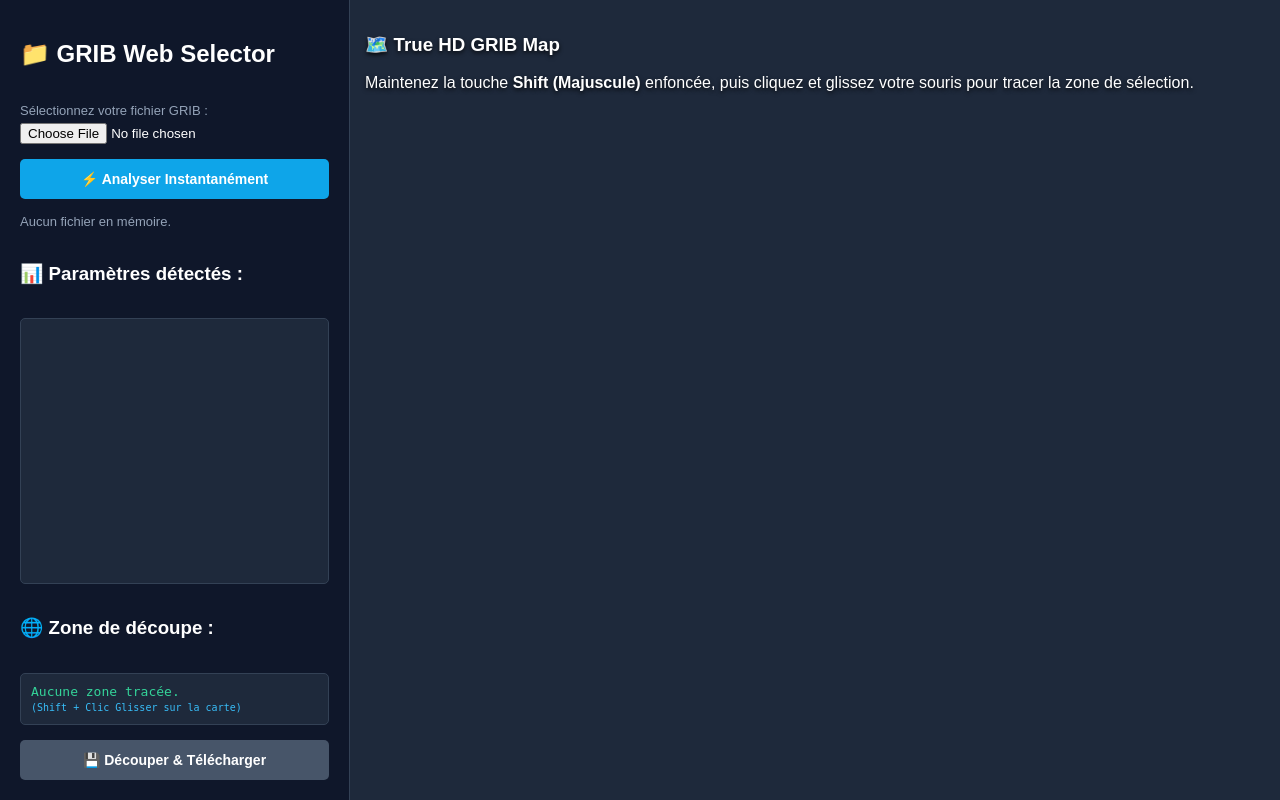
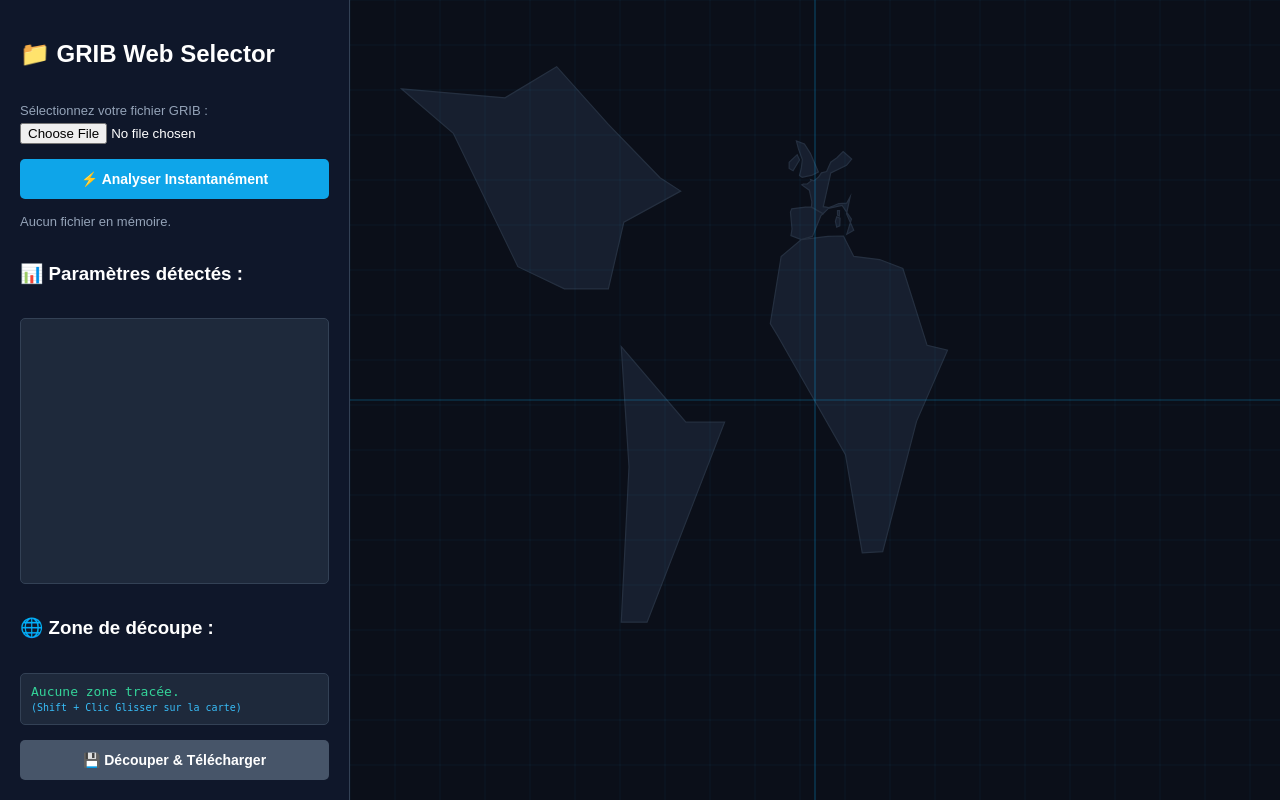
Before and after one commit to InWeatherWeTrust/grib-web-cropper, a Flask app: page / in a window 1280 px wide. Run offline with Flask 3, Linux system fonts and the light colour scheme; data that the repository does not hold is empty.

Commit message:
Update index.html

```diff
--- a/templates/index.html
+++ b/templates/index.html
@@ -2,11 +2,13 @@
 <html lang="fr">
 <head>
     <meta charset="UTF-8">
-    <title>GRIB Web Cropper Pro - HD Live Map</title>
+    <title>GRIB Web Cropper Pro - HD Map Offline</title>
     <style>
         body { margin:0; font-family: sans-serif; display: flex; height: 100vh; background: #0f172a; color: #fff; }
         #sidebar { width: 350px; padding: 20px; display: flex; flex-direction: column; gap: 15px; border-right: 1px solid #334155; box-sizing: border-box; background: #0f172a; }
-        #map { flex: 1; height: 100%; background: #1e293b; position: relative; cursor: crosshair; }
+        #map-container { flex: 1; height: 100%; position: relative; background: #0b0f19; overflow: hidden; }
+        #map-background { position: absolute; top:0; left:0; width:100%; height:100%; opacity:0.65; z-index:1; }
+        #grid-canvas { position: absolute; top:0; left:0; width:100%; height:100%; cursor: crosshair; z-index:2; }
         button { background: #0ea5e9; color: white; border: none; padding: 12px; border-radius: 5px; cursor: pointer; font-weight: bold; font-size: 14px; }
         button:hover { background: #0284c7; }
         button:disabled { background: #475569; cursor: not-allowed; }
@@ -21,88 +23,130 @@
 
     <div id="sidebar">
         <h2>📁 GRIB Web Selector</h2>
+
         <div style="display:flex; flex-direction:column; gap:5px;">
             <label style="font-size:13px; color:#94a3b8;">Sélectionnez votre fichier GRIB :</label>
             <input type="file" id="grib-file">
         </div>
+
         <button id="btn-load">⚡ Analyser Instantanément</button>
         <div id="status" style="color: #94a3b8; font-size: 13px;">Aucun fichier en mémoire.</div>
+
         <h3>📊 Paramètres détectés :</h3>
         <select id="param-list" multiple></select>
+
         <h3>🌐 Zone de découpe :</h3>
         <div id="coords-display" class="coords">Aucune zone tracée.<br><span style="font-size:10px;color:#38bdf8;">(Shift + Clic Glisser sur la carte)</span></div>
+
         <div id="progress-container" class="progress-box">
             <span style="font-size:12px; color:#34d399;" id="progress-text">Génération du fichier : 0%</span>
             <progress id="progress-bar" value="0" max="100"></progress>
         </div>
+
         <button id="btn-crop" disabled>💾 Découper & Télécharger</button>
     </div>
 
-    <div id="map">
-        <!-- Balise de transport d'image invisible pour contourner la sécurité Strict-Mode de Firefox -->
-        <img id="raw-map-source" src="{{ map_data_raw }}" style="display: none;">
+    <div id="map-container">
+        <canvas id="map-background"></canvas>
+        <canvas id="grid-canvas"></canvas>
+        <div id="selection-box" class="leaflet-zoom-box" style="display:none;"></div>
     </div>
     <script>
-        !function(t,e){"object"==typeof exports&&"undefined"!=typeof module?e(exports):"function"==typeof define&&define.amd?define(["exports"],e):e((t="undefined"!=typeof globalThis?globalThis:t||self).L={})}(this,(function(t){"use strict";function e(t){var e,i,n,s;for(i=1,n=arguments.length;i<n;i++)for(e in s=arguments[i])t[e]=s[e];return t}var i=Object.create||function(){return function(t){return e.prototype=t,new e}}();function n(t){return Array.prototype.slice.call(arguments,1)}function s(t){return t._leaflet_id=t._leaflet_id||++o,t._leaflet_id}var o=0;t.version="1.9.4",t.extend=e,t.create=i,t.stamp=s}));
+        const canvas = document.getElementById('grid-canvas'); const ctx = canvas.getContext('2d');
+        const mapCanvas = document.getElementById('map-background'); const mctx = mapCanvas.getContext('2d');
+        const box = document.getElementById('selection-box'); const display = document.getElementById('coords-display');
 
-        L.map = function(id) {
-            const mapEl = document.getElementById(id);
-            mapEl.style.background = "#1e293b";
-            mapEl.style.position = "relative";
+        let isDrawing = false; let startX, startY, endX, endY; window.currentBounds = null; window.selectedFile = null;
 
-            // Extraction sécurisée de la chaîne d'image chargée par l'entête Flask
-            const mapImageInline = document.getElementById("raw-map-source").src;
+        function pixelToCoords(x, y) {
+            let lon = ((x / canvas.width) * 360) - 180;
+            let lat = 90 - ((y / canvas.height) * 180);
+            return { lat: parseFloat(lat.toFixed(2)), lon: parseFloat(lon.toFixed(2)) };
+        }
+        function toX(lon) { return ((lon + 180) / 360) * mapCanvas.width; }
+        function toY(lat) { return ((90 - lat) / 180) * mapCanvas.height; }
 
-            let bgDiv = document.createElement('div');
-            bgDiv.style.position = "absolute";
-            bgDiv.style.width = "100%"; bgDiv.style.height = "100%";
-            bgDiv.style.opacity = "0.75"; bgDiv.style.pointerEvents = "none";
-            bgDiv.style.backgroundImage = "url('" + mapImageInline + "')";
-            bgDiv.style.backgroundSize = "100% 100%"; bgDiv.style.backgroundRepeat = "no-repeat";
-            bgDiv.style.zIndex = "1";
-            mapEl.appendChild(bgDiv);
+        function resizeCanvas() {
+            canvas.width = window.innerWidth - 350; canvas.height = window.innerHeight;
+            mapCanvas.width = window.innerWidth - 350; mapCanvas.height = window.innerHeight;
+            drawWorldMap(); drawBackgroundGrid();
+        }
 
-            let textDiv = document.createElement('div');
-            textDiv.style.position = "absolute"; textDiv.style.padding = "15px"; textDiv.style.color = "#fff";
-            textDiv.style.fontFamily = "sans-serif"; textDiv.style.zIndex = "10"; textDiv.style.pointerEvents = "none";
-            textDiv.style.textShadow = "0 2px 4px rgba(0,0,0,0.8)";
-            textDiv.innerHTML = "<h3>🗺️ True HD GRIB Map</h3><p>Maintenez la touche <b>Shift (Majuscule)</b> enfoncée, puis cliquez et glissez votre souris pour tracer la zone de sélection.</p>";
-            mapEl.appendChild(textDiv);
+        function drawShape(poly) {
+            if (poly.length < 2) return;
+            mctx.beginPath(); mctx.moveTo(toX(poly[0][0]), toY(poly[0][1]));
+            for (let i = 1; i < poly.length; i++) mctx.lineTo(toX(poly[i][0]), toY(poly[i][1]));
+            mctx.closePath(); mctx.fill(); mctx.stroke();
+        }
 
-            let zBox = document.createElement('div');
-            zBox.className = 'leaflet-zoom-box'; zBox.style.display = 'none';
-            mapEl.appendChild(zBox);
+        // BASE DE DONNÉES CARTOGRAPHIQUE VECTORIELLE LISSÉE (Zéro image, 100% stable)
+        function drawWorldMap() {
+            mctx.fillStyle = '#0b0f19'; mctx.fillRect(0, 0, mapCanvas.width, mapCanvas.height);
+            mctx.fillStyle = '#1e293b'; mctx.strokeStyle = '#334155'; mctx.lineWidth = 1.2;
 
-            let isDr = false; let sX, sY;
-            function pToC(x,y) {
-                let lon = ((x / mapEl.offsetWidth) * 360) - 180;
-                let lat = 90 - ((y / mapEl.offsetHeight) * 180);
-                return { lat: parseFloat(lat.toFixed(2)), lon: parseFloat(lon.toFixed(2)) };
-            }
+            // Europe de l'Ouest, France, Bretagne, Cotentin et Italie
+            drawShape([[-5.1,48.4],[-4.5,48.6],[-3,48.6],[-1.5,49.3],[-1.7,49.6],[-0.5,49.3],[1.3,50.1],[2.5,51.1],[4.5,51.4],[6.1,53.5],[8.5,54.5],[10.9,55.9],[14.2,54.2],[12.2,52.8],[6.1,51.1],[3.2,43.5],[5.4,43.3],[7.2,43.7],[9.2,44.2],[12.3,44.3],[13.6,45.7],[12.2,41.9],[15.0,38.2],[12.3,37.3],[14.1,40.7],[10.5,43.8],[7.4,43.4],[5.2,43.1],[3.1,41.9],[-1.4,43.4],[-1.2,44.6],[-2.2,47.2],[-5.1,48.4]]);
 
-            mapEl.addEventListener('mousedown', function(e) {
-                if (!e.shiftKey) return; isDr = true;
-                const r = mapEl.getBoundingClientRect();
-                sX = e.clientX - r.left; sY = e.clientY - r.top;
-                zBox.style.left = sX+'px'; zBox.style.top = sY+'px';
-                zBox.style.width = '0px'; zBox.style.height = '0px'; zBox.style.display = 'block';
-            });
-            mapEl.addEventListener('mousemove', function(e) {
-                if (!isDr) return;
-                const r = mapEl.getBoundingClientRect();
-                let cX = e.clientX - r.left, cY = e.clientY - r.top;
-                let x = Math.min(sX, cX), y = Math.min(sY, cY), w = Math.abs(sX - cX), h = Math.abs(sY - cY);
-                zBox.style.left = x+'px'; zBox.style.top = y+'px'; zBox.style.width = w+'px'; zBox.style.height = h+'px';
-                let sC = pToC(sX, sY), eC = pToC(cX, cY);
-                window.currentBounds = { n: Math.max(sC.lat, eC.lat), s: Math.min(sC.lat, eC.lat), e: Math.max(sC.lon, eC.lon), w: Math.min(sC.lon, eC.lon) };
-                display.innerHTML = `<b>N:</b> ${window.currentBounds.n}° | <b>S:</b> ${window.currentBounds.s}°<br><b>E:</b> ${window.currentBounds.e}° | <b>W:</b> ${window.currentBounds.w}°`;
-            });
-            mapEl.addEventListener('mouseup', function() { if (isDr) { isDr = false; checkReady(); } });
-            return this;
-        };
+            // Péninsule Ibérique (Espagne & Portugal)
+            drawShape([[-1.4,43.4],[-3.7,43.4],[-9.0,43.0],[-9.5,42.3],[-8.9,38.5],[-9.3,37.0],[-5.3,36.1],[-1.0,36.8],[2.3,41.5],[3.1,41.9]]);
 
-        window.currentBounds = null; window.selectedFile = null;
-        L.map('map');
+            // Royaume-Uni et Irlande
+            drawShape([[-5.0,50.1],[-6.0,50.5],[-5.3,52.1],[-4.9,54.1],[-6.4,56.5],[-7.2,58.3],[-4.1,57.6],[-1.8,55.5],[1.3,51.3],[-1.1,50.6],[-5.0,50.1]]);
+            drawShape([[-10.0,52.1],[-10.0,53.5],[-6.9,55.2],[-6.0,54.0],[-8.5,51.6],[-10.0,52.1]]);
+
+            // Corse et Sardaigne
+            drawShape([[8.7,42.6],[9.5,42.6],[9.4,41.4],[8.7,41.6]]);
+            drawShape([[8.4,41.2],[9.7,40.9],[9.6,39.2],[8.4,38.9],[7.9,40.2]]);
+
+            // Afrique et Bassin Méditerranéen
+            drawShape([[-5.3,36.1],[5.0,36.8],[11.0,36.9],[15.0,32.3],[25.0,31.6],[34.0,29.6],[43.4,12.3],[51.3,11.2],[39.3,-4.8],[26.2,-34.1],[18.3,-34.4],[11.8,-12.3],[-14.5,14.5],[-17.3,17.2],[-13.1,32.3],[-5.3,36.1]]);
+
+            // Amériques (Projection cylindrique calibrée)
+            drawShape([[-160,70],[-120,68],[-100,75],[-80,62],[-60,50],[-52,47],[-74,40],[-80,25],[-97,25],[-115,30],[-140,60]]);
+            drawShape([[-75,12],[-50,-5],[-35,-5],[-65,-50],[-75,-50],[-72,-15],[-75,12]]);
+        }
+
+        function drawBackgroundGrid() {
+            ctx.clearRect(0, 0, canvas.width, canvas.height);
+            ctx.strokeStyle = 'rgba(56, 189, 248, 0.12)'; ctx.lineWidth = 0.5;
+            for(let i=0; i<canvas.width; i+=45) { ctx.beginPath(); ctx.moveTo(i, 0); ctx.lineTo(i, canvas.height); ctx.stroke(); }
+            for(let j=0; j<canvas.height; j+=45) { ctx.beginPath(); ctx.moveTo(0, j); ctx.lineTo(canvas.width, j); ctx.stroke(); }
+
+            // Équateur et Greenwich
+            ctx.strokeStyle = 'rgba(14, 165, 233, 0.35)'; ctx.lineWidth = 1.2;
+            ctx.beginPath(); ctx.moveTo(0, canvas.height/2); ctx.lineTo(canvas.width, canvas.height/2); ctx.stroke();
+            ctx.beginPath(); ctx.moveTo(canvas.width/2, 0); ctx.lineTo(canvas.width/2, canvas.height); ctx.stroke();
+        }
+
+        function drawSelectionBox() {
+            drawBackgroundGrid(); if (!isDrawing) return;
+            ctx.strokeStyle = '#38bdf8'; ctx.lineWidth = 2;
+            ctx.fillStyle = 'rgba(56, 189, 248, 0.15)';
+            let x = Math.min(startX, endX); let y = Math.min(startY, endY);
+            let w = Math.abs(startX - endX); let h = Math.abs(startY - endY);
+            ctx.fillRect(x, y, w, h); ctx.strokeRect(x, y, w, h);
+        }
+
+        window.addEventListener('resize', resizeCanvas); setTimeout(resizeCanvas, 100);
+
+        canvas.addEventListener('mousedown', function(e) {
+            if (!e.shiftKey) return; isDrawing = true;
+            const rect = canvas.getBoundingClientRect();
+            startX = e.clientX - rect.left; startY = e.clientY - rect.top;
+            endX = startX; endY = startY;
+        });
+
+        canvas.addEventListener('mousemove', function(e) {
+            if (!isDrawing) return;
+            const rect = canvas.getBoundingClientRect();
+            endX = e.clientX - rect.left; endY = e.clientY - rect.top;
+            drawSelectionBox();
+            let sC = pixelToCoords(startX, startY); let eC = pixelToCoords(endX, endY);
+            window.currentBounds = { n: Math.max(sC.lat, eC.lat), s: Math.min(sC.lat, eC.lat), e: Math.max(sC.lon, eC.lon), w: Math.min(sC.lon, eC.lon) };
+            display.innerHTML = `<b>N:</b> ${window.currentBounds.n}° | <b>S:</b> ${window.currentBounds.s}°<br><b>E:</b> ${window.currentBounds.e}° | <b>W:</b> ${window.currentBounds.w}°`;
+        });
+
+        canvas.addEventListener('mouseup', function() { if (isDrawing) { isDrawing = false; checkReady(); } });
 
         document.getElementById('grib-file').addEventListener('change', function(e) {
             window.selectedFile = e.target.files;
```
